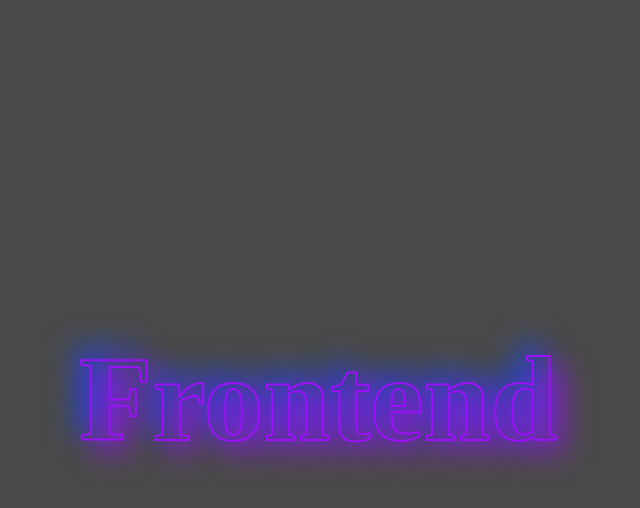
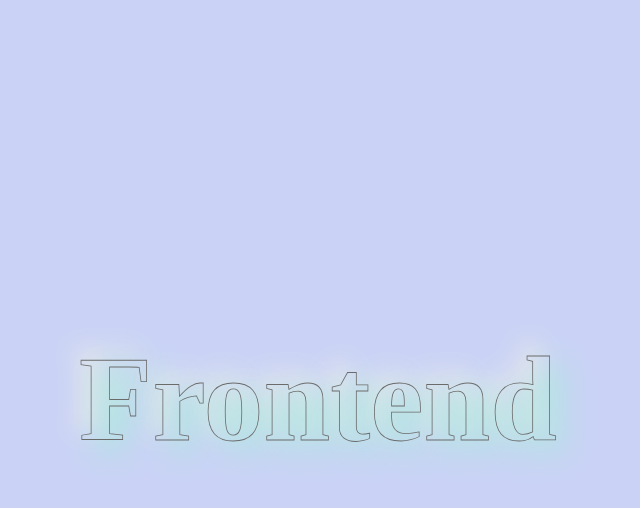
Before and after one commit to ScherbakovM/transparent-text, a plain HTML site: page index.html in a window 1280 px wide. In both pictures the pointer is over the element "Frontend". Shown: the whole page, without its empty margins (322-962 px from the left). Drawn offline with Linux system fonts and the light colour scheme.

Commit message:
newStyle

```diff
--- a/main.css
+++ b/main.css
@@ -6,7 +6,7 @@ body {
     align-items: center;
     margin: 0;
     padding: 0;
-    background-color: #494949;
+    background-color: rgb(202, 211, 245);
 }
 
 .Front {
@@ -19,8 +19,25 @@ body {
     font-size: 120px;
     color: white;
     font-family: "Raleway";
-    font-weight: 800;
-    text-shadow: 10px 10px 30px #9b11f7, -10px -10px 30px #1147f7;
-    -webkit-text-stroke: 2px  #9b11f7;
+    font-weight: 900;
+    text-shadow: 10px 10px 30px rgb(234, 234, 234), -10px -10px 30px rgb(168, 234, 220);
+    -webkit-text-stroke: 0.8px  rgb(107, 107, 107);
+    -webkit-text-fill-color: transparent;
+    transition: all 1s ease;
+}
+
+.Front:hover {
+    display: flex;
+    justify-content: center;
+    align-items: center;
+    text-align: center;
+    width: 500px;
+    height: 500px;
+    font-size: 120px;
+    color: white;
+    font-family: "Raleway";
+    font-weight: 900;
+    text-shadow: 10px 10px 30px rgb(168, 234, 220) , -10px -10px 25px rgb(234, 234, 234);
+    -webkit-text-stroke: 0.8px  rgb(107, 107, 107);
     -webkit-text-fill-color: transparent;
 }
```
